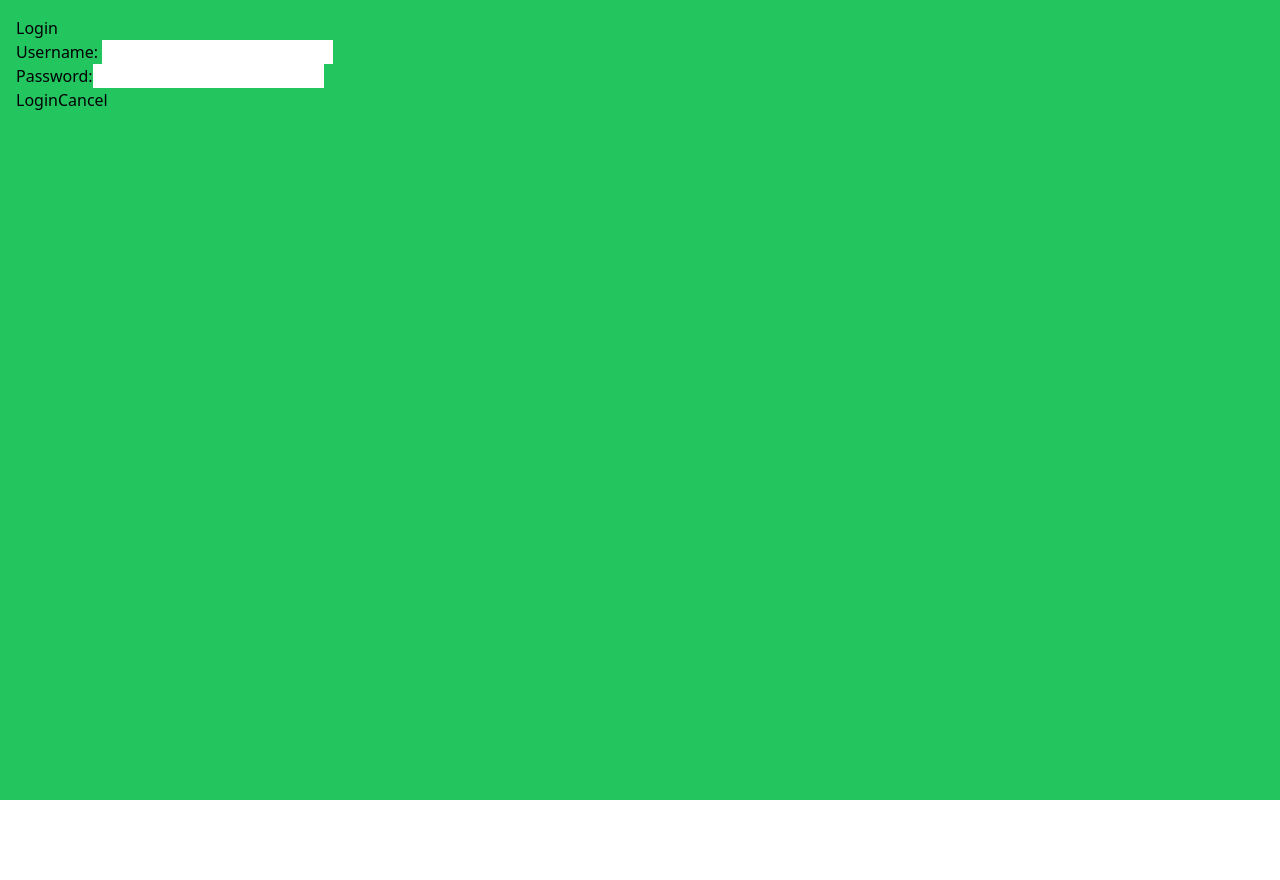
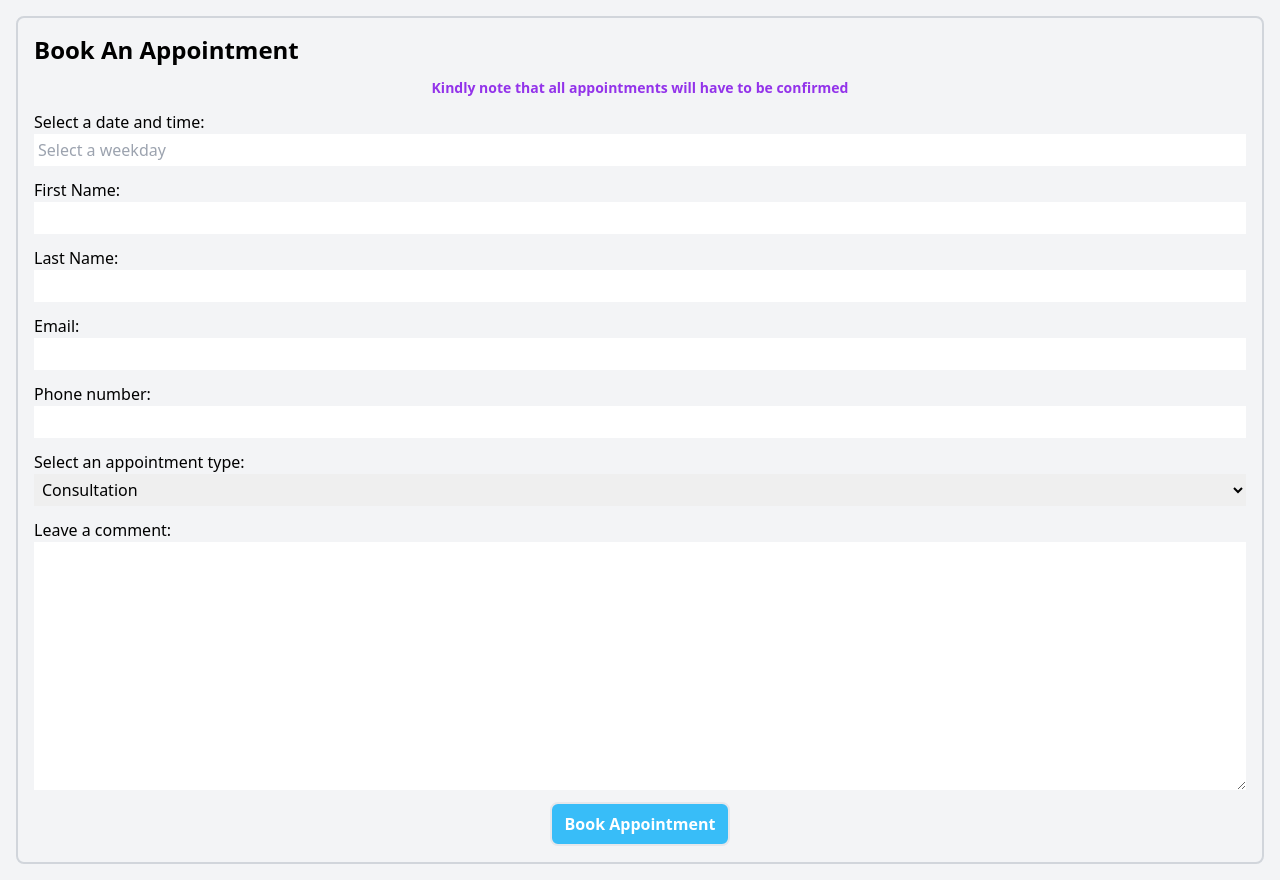
Before and after one commit to elvisnipah/appointment-booking-frontend, a React (Vite) app: page / in a window 1280 px wide. Before the commit the page ends 800 px from the top, so only its background shows below. Built offline with nearby package versions, Linux system fonts and the light colour scheme.

Commit message:
implement date input functionality

```diff
--- a/package.json
+++ b/package.json
@@ -10,8 +10,10 @@
     "preview": "vite preview"
   },
   "dependencies": {
+    "date-fns": "^2.30.0",
     "prop-types": "^15.8.1",
     "react": "^18.2.0",
+    "react-datepicker": "^4.21.0",
     "react-dom": "^18.2.0"
   },
   "devDependencies": {
--- a/src/App.jsx
+++ b/src/App.jsx
@@ -1,10 +1,14 @@
+import { useState } from "react";
 import LoginForm from "./components/LoginForm";
+import AppointmentForm from "./components/AppointmentForm";
 
 const App = () => {
+  const [user, setUser] = useState(null);
   const handleLogin = () => {};
   return (
-    <div className="bg-green-500 p-4 app">
-      <LoginForm handleLogin={handleLogin} />
+    <div className="bg-gray-100 p-4 app">
+      {/* <LoginForm handleLogin={handleLogin} /> */}
+      <AppointmentForm />
     </div>
   );
 };
--- /dev/null
+++ b/src/components/AppointmentForm.jsx
@@ -0,0 +1,110 @@
+import React, { useState } from "react";
+import Label from "./ui/Label";
+import DateInput from "./DateInput";
+import CustomInput from "./ui/CustomInput";
+
+const AppointmentForm = () => {
+  const [date, setDate] = useState("");
+  const [firstName, setFirstName] = useState("");
+  const [lastName, setLastName] = useState("");
+  const [email, setEmail] = useState("");
+  const [phone, setPhone] = useState("");
+  const [comment, setComment] = useState("");
+  const [appointmentType, setAppointmentType] = useState("consultation");
+
+  const handleSubmit = (event) => {
+    event.preventDefault();
+    console.log({
+      date: date,
+      firstName: firstName,
+      lastName: lastName,
+      email,
+      phone,
+      comment,
+      appointmentType,
+    });
+  };
+
+  return (
+    <form
+      className="flex flex-col gap-3 border-2 border-gray-300 rounded-lg p-4"
+      onSubmit={handleSubmit}
+    >
+      <h1 className="text-2xl font-bold">Book An Appointment</h1>
+      <p className="font-bold text-center text-sm text-purple-600">
+        Kindly note that all appointments will have to be confirmed
+      </p>
+
+      <DateInput date={date} setDate={setDate} />
+
+      <Label>
+        First Name:
+        <CustomInput
+          type="text"
+          name="firstName"
+          value={firstName}
+          onChange={(event) => setFirstName(event.target.value)}
+        />
+      </Label>
+      <Label>
+        Last Name:
+        <CustomInput
+          type="text"
+          name="lastName"
+          value={lastName}
+          onChange={(event) => setLastName(event.target.value)}
+        />
+      </Label>
+      <Label>
+        Email:
+        <CustomInput
+          type="email"
+          name="email"
+          value={email}
+          onChange={(event) => setEmail(event.target.value)}
+        />
+      </Label>
+      <Label>
+        Phone number:
+        <CustomInput
+          type="tel"
+          name="phone"
+          value={phone}
+          onChange={(event) => setPhone(event.target.value)}
+        />
+      </Label>
+      <Label>
+        Select an appointment type:
+        <select
+          name="type"
+          onChange={(event) => setAppointmentType(event.target.value)}
+          value={appointmentType}
+          className="p-1"
+        >
+          <option value="consultation">Consultation</option>
+          <option value="fitting">Fitting</option>
+        </select>
+      </Label>
+      <Label>
+        Leave a comment:
+        <textarea
+          className="p-1"
+          name="comment"
+          cols="30"
+          rows="10"
+          value={comment}
+          onChange={(event) => setComment(event.target.value)}
+        ></textarea>
+      </Label>
+
+      <button
+        type="submit"
+        className="bg-sky-400 border-2 rounded-lg w-[180px] self-center text-white p-2 font-bold"
+      >
+        Book Appointment
+      </button>
+    </form>
+  );
+};
+
+export default AppointmentForm;
--- /dev/null
+++ b/src/components/DateInput.jsx
@@ -0,0 +1,56 @@
+import ReactDatePicker from "react-datepicker";
+import * as dateFns from "date-fns";
+import Label from "./ui/Label";
+import { useState } from "react";
+
+import "react-datepicker/dist/react-datepicker.css";
+
+const DateInput = (props) => {
+  const filterPassedTime = (time) => {
+    const currentDate = new Date();
+    const selectedDate = new Date(time);
+
+    return currentDate.getTime() < selectedDate.getTime();
+  };
+
+  const isWeekday = (date) => {
+    const day = new Date(date).getUTCDay();
+    return day !== 0 && day !== 6;
+  };
+
+  const handleDateChange = (value) => {
+    const isoDate = new Date(value).toISOString();
+    if (isoDate.split("T")[1] === "00:00:00.000Z") {
+      return props.setDate(dateFns.setHours(dateFns.setMinutes(value, 0), 12));
+    }
+
+    props.setDate(value);
+  };
+
+  return (
+    <Label>
+      Select a date and time:
+      <ReactDatePicker
+        className="w-[100%] p-1"
+        dateFormat="MMMM d, yyyy h:mm aa"
+        showTimeSelect
+        selected={props.date}
+        filterTime={filterPassedTime}
+        filterDate={isWeekday}
+        minDate={new Date()}
+        timeIntervals={60}
+        placeholderText="Select a weekday"
+        onChange={(date) => handleDateChange(date)}
+        includeTimes={[
+          dateFns.setHours(dateFns.setMinutes(new Date(), 0), 12),
+          dateFns.setHours(dateFns.setMinutes(new Date(), 0), 13),
+          dateFns.setHours(dateFns.setMinutes(new Date(), 0), 14),
+          dateFns.setHours(dateFns.setMinutes(new Date(), 0), 15),
+          dateFns.setHours(dateFns.setMinutes(new Date(), 0), 16),
+        ]}
+      />
+    </Label>
+  );
+};
+
+export default DateInput;
--- /dev/null
+++ b/src/components/ui/CustomInput.jsx
@@ -0,0 +1,13 @@
+const CustomInput = (props) => {
+  return (
+    <input
+      className="p-1"
+      type={props.type}
+      name={props.name}
+      value={props.value}
+      onChange={props.onChange}
+    />
+  );
+};
+
+export default CustomInput;
--- /dev/null
+++ b/src/components/ui/Label.jsx
@@ -0,0 +1,5 @@
+const Label = ({ children }) => {
+  return <label className="flex flex-col">{children}</label>;
+};
+
+export default Label;
```
Also changed, not shown: 1 other file (tests, documents, lock files or other folders).
